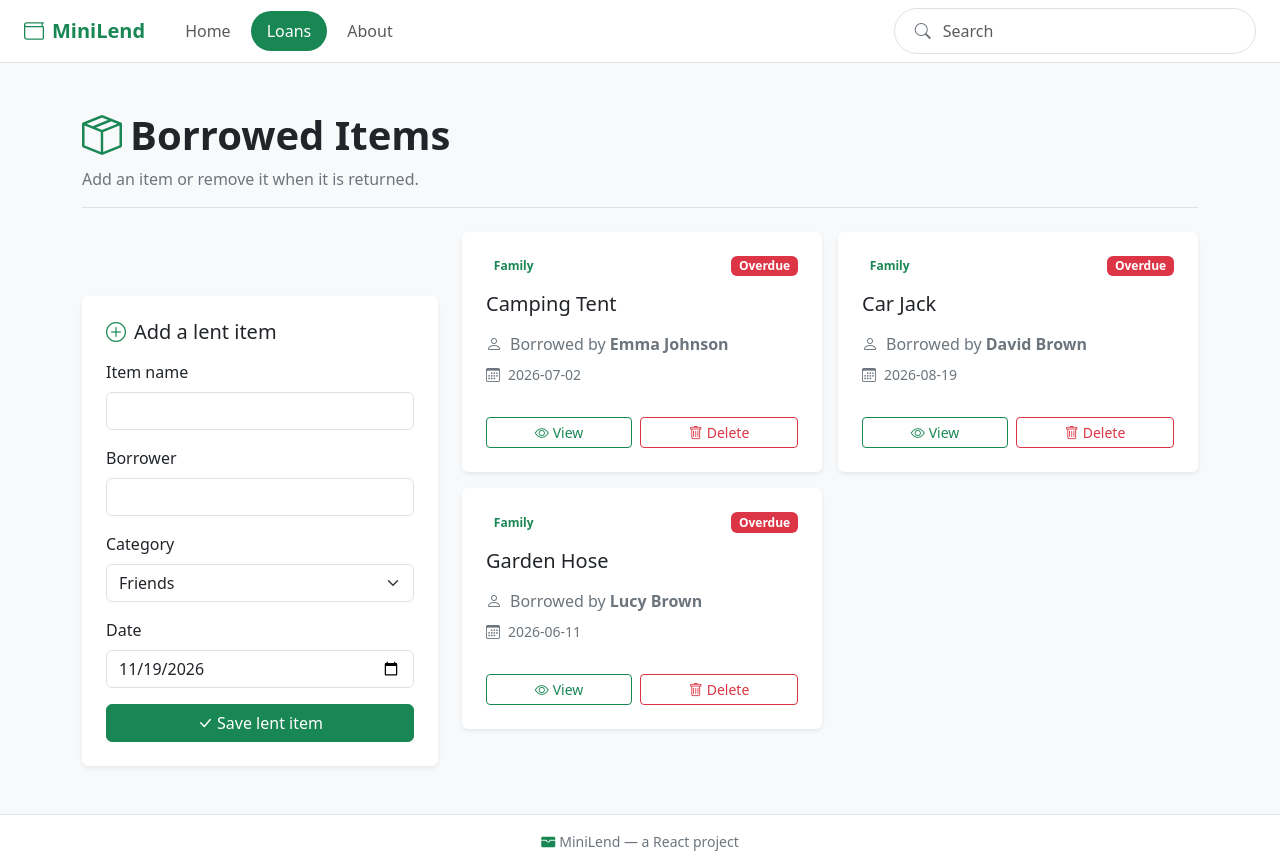
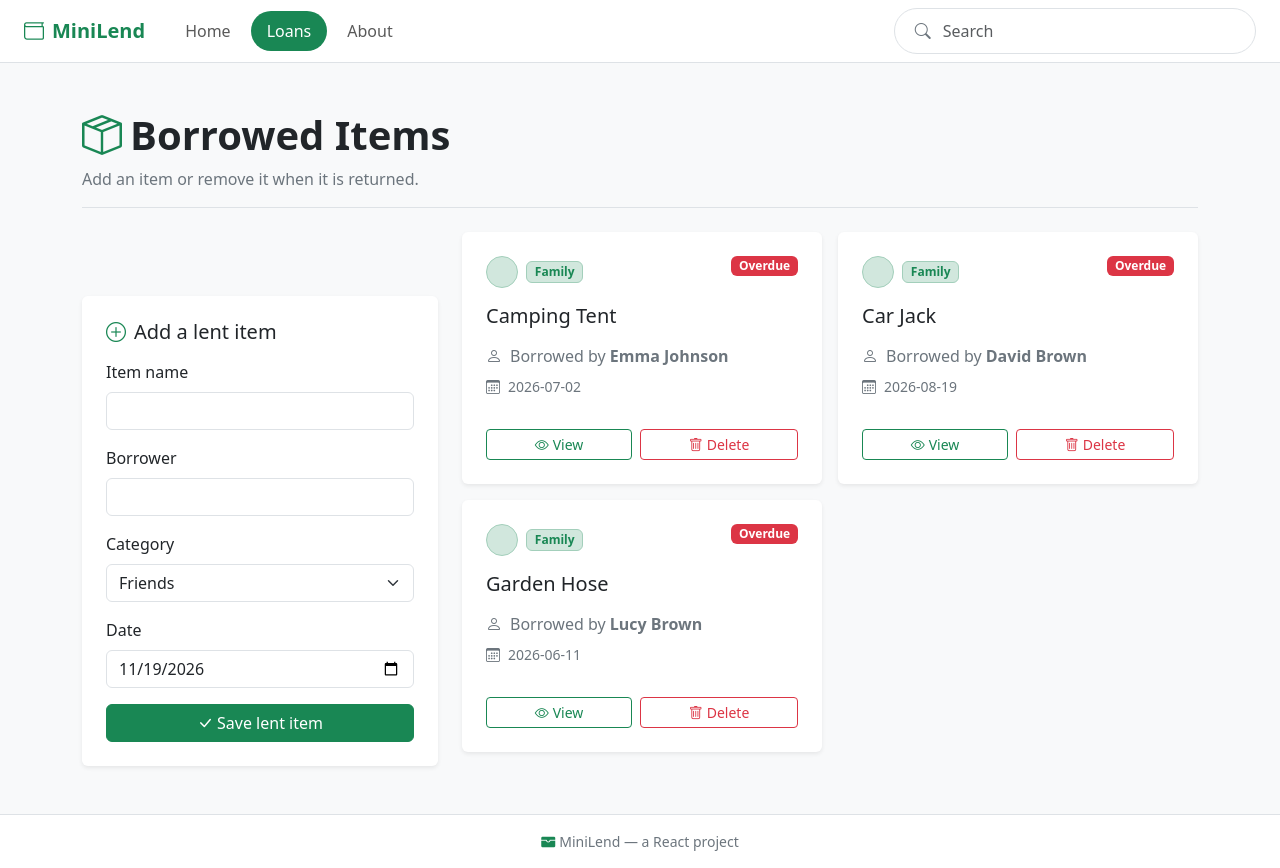
Before and after one commit to hersiahmed2525-ship-it/MiniLend-React, a React (Vite) app: page /lends in a window 1280 px wide. Built offline with nearby package versions, Linux system fonts and the light colour scheme; data requests are answered from the project's data file.

Commit message:
Integerating icon and fetching categories data.

```diff
--- a/src/components/LendCard.jsx
+++ b/src/components/LendCard.jsx
@@ -1,6 +1,6 @@
 import { Link } from "react-router-dom";
 
-export default function LendCard({ lend, onDelete }) {
+export default function LendCard({ lend, category, onDelete }) {
   const today = new Date().toISOString().slice(0, 10);
 
   const isOverdue = lend.date < today;
@@ -9,9 +9,18 @@ export default function LendCard({ lend, onDelete }) {
     <article className="card h-100 border-0 shadow-sm">
       <div className="card-body d-flex flex-column p-4">
         <div className="d-flex justify-content-between align-items-start mb-3">
-          <span className="badge text-bg-success-subtle text-success">
-            {lend.category}
-          </span>
+          <div className="d-flex align-items-center gap-2">
+            <span
+              className="d-inline-flex align-items-center justify-content-center rounded-circle border border-success-subtle bg-success-subtle text-success"
+              style={{ width: "2rem", height: "2rem" }}
+            >
+              <i className={`bi ${category?.icon}`} />
+            </span>
+
+            <span className="badge border border-success-subtle text-success bg-success-subtle">
+              {lend.category}
+            </span>
+          </div>
 
           <span
             className={`badge ${
```
